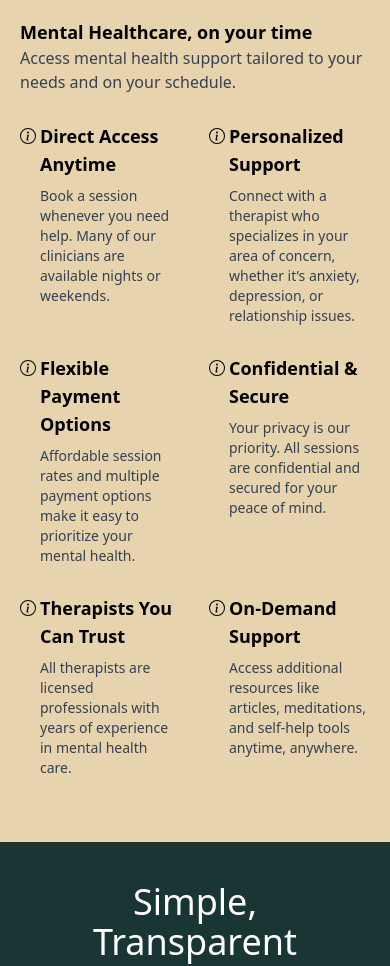
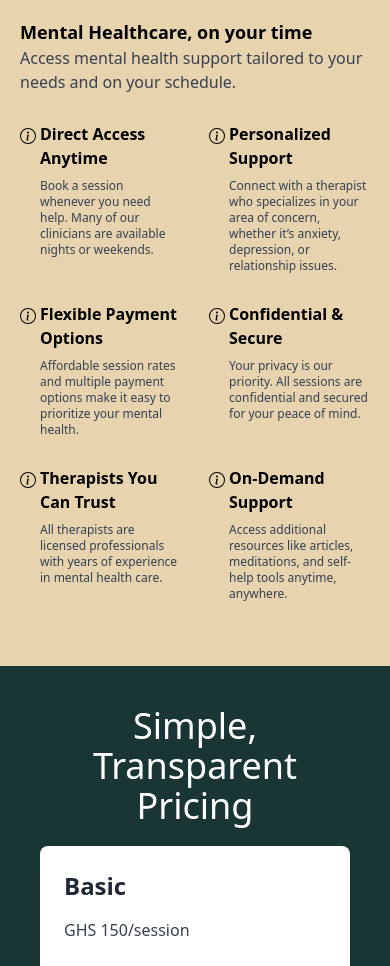
Before and after one commit to kkopoku/therapy-link, a Next.js app in the folder frontend/: page / in a window 390 px wide. Shown: the part 1160-2126 px from the top of the page. Built offline with nearby package versions, Linux system fonts and the light colour scheme; no server answers.

Commit message:
chore: worked responsiveness to page

```diff
--- a/frontend/src/components/cards/InfoCard.tsx
+++ b/frontend/src/components/cards/InfoCard.tsx
@@ -13,8 +13,8 @@ const InfoCard: React.FC<InfoCardProps> = ({ icon, title, description }) => {
                 {icon}
             </div>
             <div className="w-full flex flex-col gap-y-2">
-                <p className="text-lg font-bold">{title}</p>
-                <p className="text-sm font-light text-slate-700">{description}</p>
+                <p className="lg:text-lg text-base font-bold">{title}</p>
+                <p className="lg:text-sm text-xs font-light text-slate-700">{description}</p>
             </div>
         </div>
     );
```
